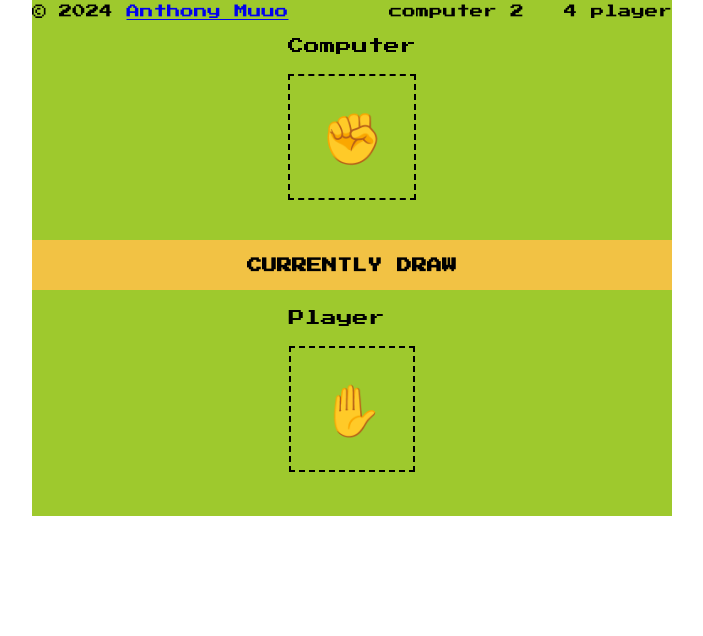
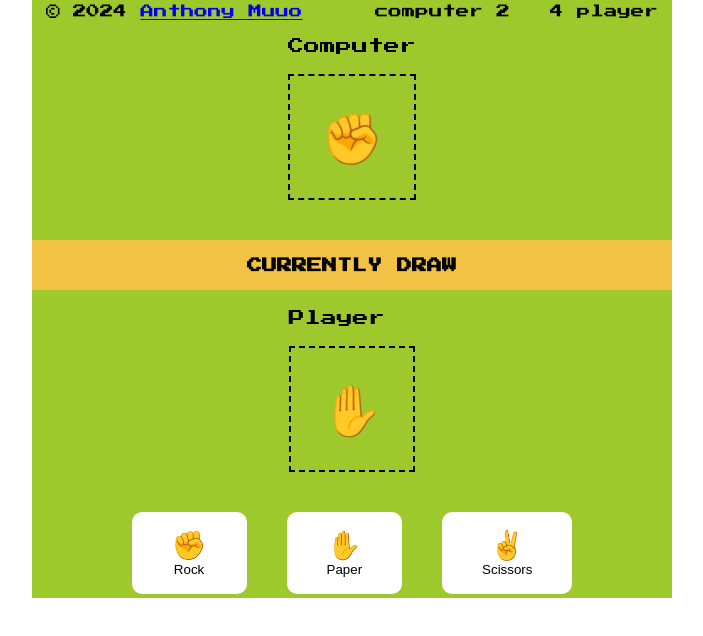
Before and after one commit to anthony-muuo/rock-paper-scissors, a plain HTML site: page index.html in a window 1280 px wide. Shown: the whole page, without its empty margins (288-991 px from the left). Drawn offline with Linux system fonts and the light colour scheme.

Commit message:
finished setting the html and css for the game

```diff
--- a/index.html
+++ b/index.html
@@ -50,6 +50,21 @@
           </div>
         </div>
       </div>
+      <!-- final section -->
+      <div class="play-game">
+        <button class="rock-play">
+          <div class="hand">✊</div>
+          <div>Rock</div>
+        </button>
+        <button class="paper-play">
+          <div class="hand">✋</div>
+          <div>Paper</div>
+        </button>
+        <button class="scissors-play" type="button">
+          <div class="hand">✌️</div>
+          <div>Scissors</div>
+        </button>
+      </div>
     </div>
   </body>
 </html>
--- a/src/style.css
+++ b/src/style.css
@@ -26,6 +26,7 @@ body {
 header {
   display: flex;
   justify-content: space-between;
+  padding: 0 1.4rem;
 }
 .score {
   display: flex;
@@ -63,3 +64,24 @@ header {
   font-weight: bold;
   font-size: 1.5rem;
 }
+.play-game {
+  display: flex;
+  align-items: center;
+  justify-content: center;
+  gap: 4rem;
+}
+.rock-play,
+.scissors-play,
+.paper-play {
+  text-align: center;
+  background-color: white;
+  padding: 1.7rem 4rem;
+  border-radius: 1rem;
+}
+.hand {
+  font-size: 2.8rem;
+}
+button {
+  outline: none;
+  border: none;
+}
```
